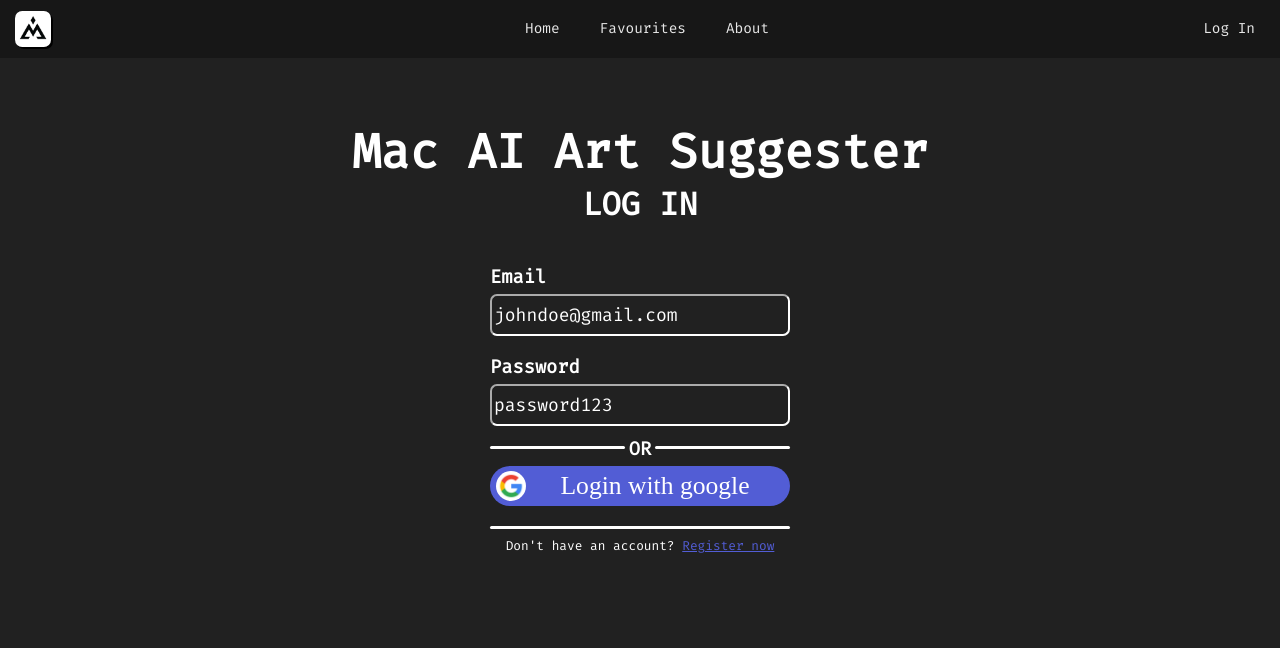
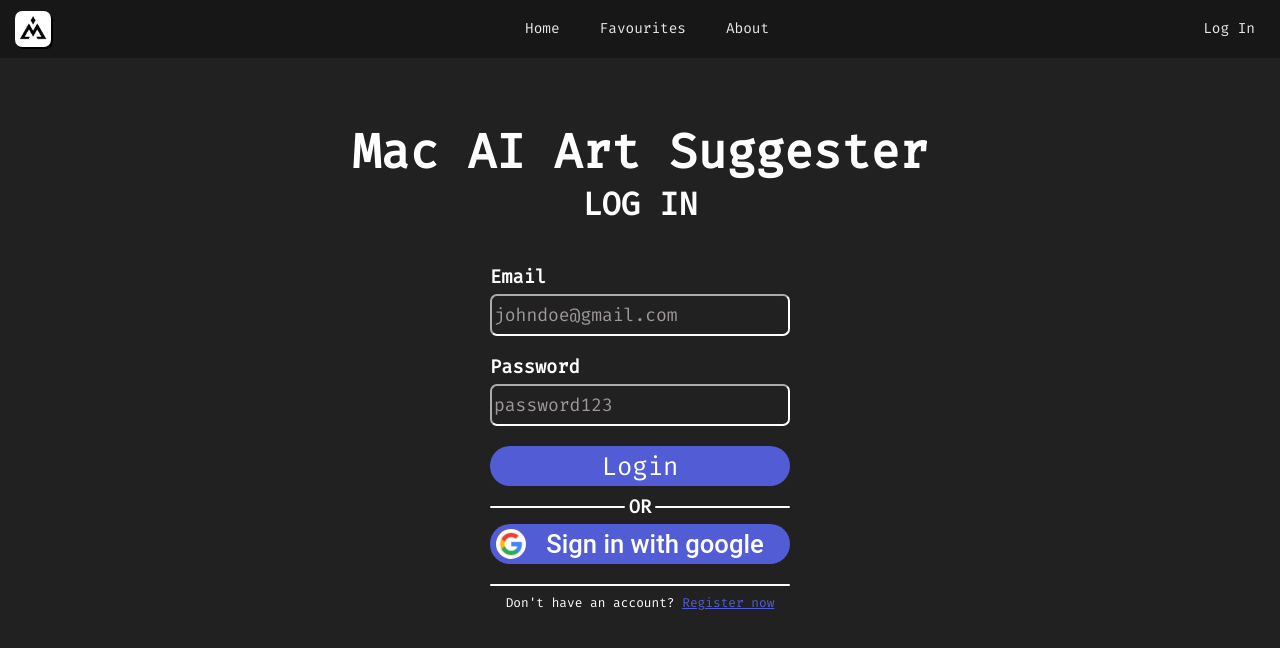
Before and after one commit to IainMac32/ArtSuggesterAI, a React (Create React App) app in the folder frontend/art-suggester-website/: page /login in a window 1280 px wide. Shown: the top 648 px of the page. Built offline with nearby package versions, Linux system fonts and the light colour scheme.

Commit message:
Cleaned up login page + added login button

```diff
--- a/frontend/art-suggester-website/src/pages/Login.css
+++ b/frontend/art-suggester-website/src/pages/Login.css
@@ -38,10 +38,14 @@ input:focus{
     outline: none;
 }
 
+input:focus::placeholder {
+    color: transparent;
+  }
+
 input::placeholder{
     font-family: "Fira Code";
     font-size: 18px;
-    color: white;
+    color: rgb(158, 152, 152);
 }
 
 .inputs{
@@ -54,7 +58,7 @@ input::placeholder{
 .or{
     text-align: center !important;
     width: 10%;
-    margin-top: 10px ;
+    margin-top: 8px ;
     margin-bottom: 5px;
 }
 
@@ -63,17 +67,33 @@ input::placeholder{
     background-color:#525DD5;
     width:100%;
     height:40px;
-    font-family: "Poppins Light";
+    font-family: "Roboto Medium";
     font-size: 1.6rem;
     color: white;
     border-radius: 20px;
 
 }
 
+.Login{
+    border: none;
+    background-color:#525DD5;
+    width:100%;
+    height:40px;
+    font-family: "Fira Code";
+    font-size: 1.6rem;
+    color: white;
+    border-radius: 20px;
+    margin-top: 20px;
+}
+
+button:hover {
+    background-color: #424ed4;
+  }
+
 .line{
     width: 100%;
     background: white;
-    height: 3px;
+    height: 2px;
     margin-top: 20px;
     border-radius: 2px;
 }
@@ -81,7 +101,7 @@ input::placeholder{
 .halfLine{
     width: 45%;
     background: white;
-    height: 3px;
+    height: 2px;
     margin-top: 20px;
     border-radius: 2px;
 }
@@ -105,3 +125,7 @@ p{
 a{
     color:#525DD5;
 }
+
+a:hover{
+    color:#424ed4;
+}
--- a/frontend/art-suggester-website/src/pages/Login.js
+++ b/frontend/art-suggester-website/src/pages/Login.js
@@ -13,10 +13,11 @@ export default function Login() {
                     <input className = "loginInput" placeholder="johndoe@gmail.com"></input>
                     <h3 className = "inputLabel">Password</h3>
                     <input className = "loginInput" placeholder="password123"></input>
+                    <button className = "Login">Login</button>
                     <div className = 'halfLine'></div>
                     <h3 className = "or">OR</h3>
                     <div className = 'halfLine'></div>
-                    <button className = "Google"><img src="/images/GoogleLogo.png" alt="logo" className='google-logo' />Login with google</button>
+                    <button className = "Google"><img src="/images/GoogleLogo.png" alt="logo" className='google-logo' />Sign in with google</button>
                     <div className = 'line'></div>
                     <p className="noAcc">Don't have an account? <a href = '/createAccount'>Register now</a></p>
 
```
